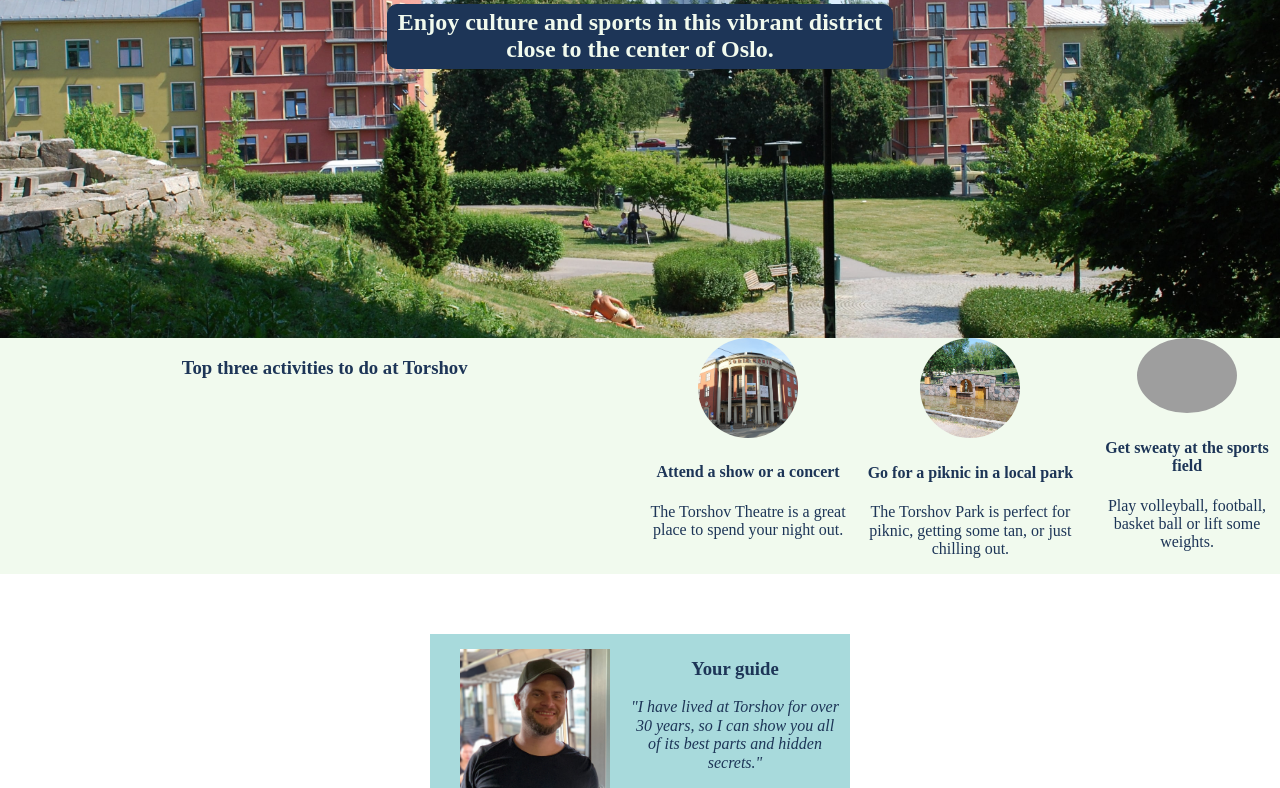
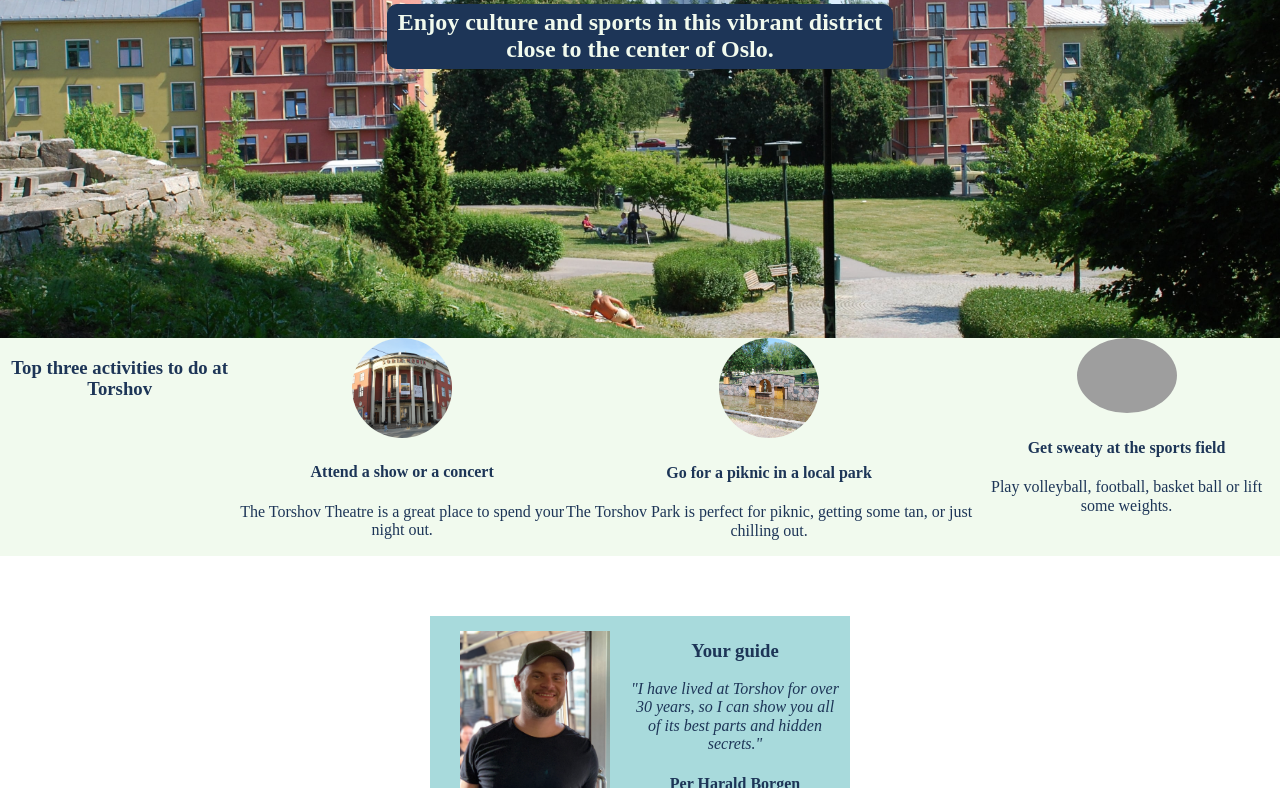
Before and after one commit to mdevinn/Hometown-Project, a website built with Vite: page index.html in a window 1280 px wide. Shown: the part 312-1100 px from the top of the page. Built offline with nearby package versions, Linux system fonts and the light colour scheme; grey boxes are pictures that could not be loaded.

Commit message:
Add files via upload

```diff
--- a/index.html
+++ b/index.html
@@ -17,17 +17,17 @@
             <div class = "activity-header">
                 <h3>Top three activities to do at Torshov</h3>
             </div>
-            <div class = "activities-1">
+            <div>
                 <img src="images/theatre.jpg">
                 <h4>Attend a show or a concert</h3>
                 <p>The Torshov Theatre is a great place to spend your night out.</p>
             </div>
-            <div class = "activities-2">
+            <div>
                 <img src="images/park.jpg">
                 <h4>Go for a piknic in a local park</h3>
                 <p>The Torshov Park is perfect for piknic, getting some tan, or just chilling out. </p>
             </div>
-            <div class = "activities-3">
+            <div>
                 <img src="images/sports.jpg">
                 <h4>Get sweaty at the sports field</h3>
                 <p>Play volleyball, football, basket ball or lift some weights.</p>
--- a/styles.css
+++ b/styles.css
@@ -53,13 +53,6 @@ img {
 .activities img{
     border-radius: 100%;
 }
-.activity-header {
-    width: 100%; /* Ensure the header spans the full width */
-    text-align: center; /* Center the header */
-    margin-bottom: 20px; /* Adjust spacing between the header and activities */
-    order: -1; /* Place the header first in the flex order */
-}
-
 .guide{
     width: 400px;
     display: flex;
```
